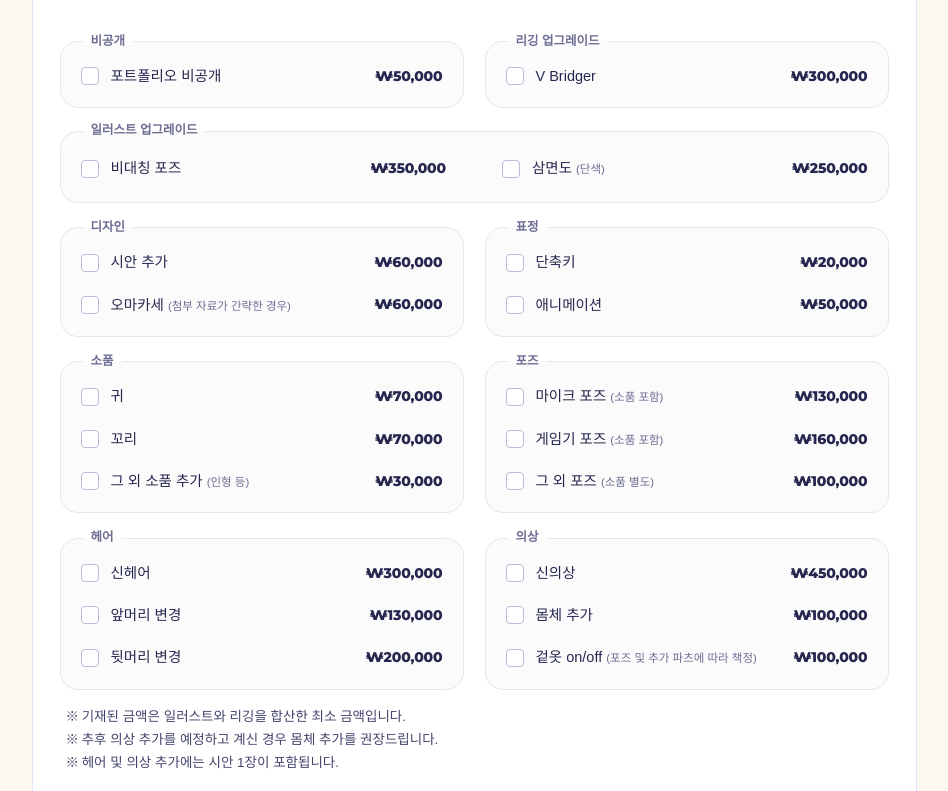
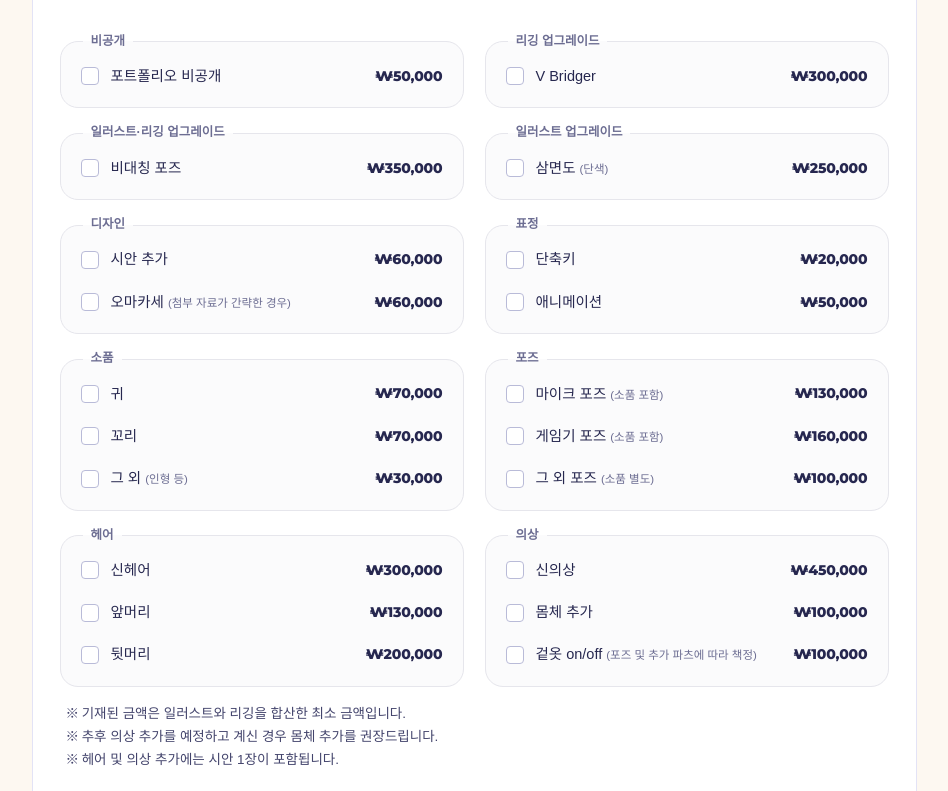
Before and after one commit to mororororo/artmug, a plain HTML site: page index.html in a window 1280 px wide. Shown: the part 4960-5751 px from the top of the page, without its empty margins (166-1114 px from the left). Drawn offline with Linux system fonts and the light colour scheme; a web font is replaced by a local one.

Commit message:
Fix missing remote menu; exclude private-portfolio from copyright fee; price/FAQ edits
- remote.html: only treat menu/state messages as coming from the main page.
  A stale remote iframe saved into the listing body sent 'hello', and the new
  remote mistook it for the main page, so it never received the menu.
- Portfolio private option is now excluded from the 30% copyright fee
  (price table and application form)
- SET price: split 비대칭 포즈 (일러스트·리깅 업그레이드) and 삼면도 (일러스트 업그레이드)
- Rename options: 앞머리, 뒷머리, 그 외
- FAQ: 오마카세 비용 추가의 기준은 어떻게 되나요?

Co-Authored-By: Claude Opus 5.5 <noreply@anthropic.com>

```diff
--- a/data.json
+++ b/data.json
@@ -14,7 +14,7 @@
     },
     {
       "a": "디테일한 요청안(특히 의복 및 장식 자료)을 전달 받지 못한 경우 오마카세 비용을 추가 책정하고 있습니다.",
-      "q": "디자인 추가 비용의 기준은 어떻게 되나요?"
+      "q": "오마카세 비용 추가의 기준은 어떻게 되나요?"
     },
     {
       "a": "개인세 작업의 경우 대표 한 분과만 소통하고 있습니다.\n버츄얼 제작에 다인원이 참여하고 있는 경우에는 개인적으로 의견을 나눈 후 **한 분이 취합하여** 작가에게 전달 부탁드립니다.",
@@ -521,7 +521,12 @@
                 "noQty": true,
                 "price": "350,000",
                 "sub": ""
-              },
+              }
+            ],
+            "title": "일러스트·리깅 업그레이드"
+          },
+          {
+            "options": [
               {
                 "name": "삼면도",
                 "noQty": true,
@@ -529,8 +534,7 @@
                 "sub": "단색"
               }
             ],
-            "title": "일러스트 업그레이드",
-            "wide": true
+            "title": "일러스트 업그레이드"
           },
           {
             "options": [
@@ -579,7 +583,7 @@
                 "sub": ""
               },
               {
-                "name": "그 외 소품 추가",
+                "name": "그 외",
                 "price": "30,000",
                 "sub": "인형 등"
               }
@@ -616,12 +620,12 @@
                 "sub": ""
               },
               {
-                "name": "앞머리 변경",
+                "name": "앞머리",
                 "price": "130,000",
                 "sub": ""
               },
               {
-                "name": "뒷머리 변경",
+                "name": "뒷머리",
                 "price": "200,000",
                 "sub": ""
               }
@@ -752,7 +756,7 @@
                 "sub": ""
               },
               {
-                "name": "그 외 소품 추가",
+                "name": "그 외",
                 "price": "15,000",
                 "sub": "인형 등"
               }
@@ -789,12 +793,12 @@
                 "sub": ""
               },
               {
-                "name": "앞머리 변경",
+                "name": "앞머리",
                 "price": "80,000",
                 "sub": ""
               },
               {
-                "name": "뒷머리 변경",
+                "name": "뒷머리",
                 "price": "130,000",
                 "sub": ""
               }
@@ -915,7 +919,7 @@
                 "sub": ""
               },
               {
-                "name": "그 외 소품 추가",
+                "name": "그 외",
                 "price": "15,000",
                 "sub": "인형 등"
               }
@@ -952,12 +956,12 @@
                 "sub": ""
               },
               {
-                "name": "앞머리 변경",
+                "name": "앞머리",
                 "price": "80,000",
                 "sub": ""
               },
               {
-                "name": "뒷머리 변경",
+                "name": "뒷머리",
                 "price": "130,000",
                 "sub": ""
               }
--- a/defaults.js
+++ b/defaults.js
@@ -15,7 +15,7 @@ window.LEUIN_DEFAULTS = {
     },
     {
       "a": "디테일한 요청안(특히 의복 및 장식 자료)을 전달 받지 못한 경우 오마카세 비용을 추가 책정하고 있습니다.",
-      "q": "디자인 추가 비용의 기준은 어떻게 되나요?"
+      "q": "오마카세 비용 추가의 기준은 어떻게 되나요?"
     },
     {
       "a": "개인세 작업의 경우 대표 한 분과만 소통하고 있습니다.\n버츄얼 제작에 다인원이 참여하고 있는 경우에는 개인적으로 의견을 나눈 후 **한 분이 취합하여** 작가에게 전달 부탁드립니다.",
@@ -275,7 +275,12 @@ window.LEUIN_DEFAULTS = {
                 "noQty": true,
                 "price": "350,000",
                 "sub": ""
-              },
+              }
+            ],
+            "title": "일러스트·리깅 업그레이드"
+          },
+          {
+            "options": [
               {
                 "name": "삼면도",
                 "noQty": true,
@@ -283,8 +288,7 @@ window.LEUIN_DEFAULTS = {
                 "sub": "단색"
               }
             ],
-            "title": "일러스트 업그레이드",
-            "wide": true
+            "title": "일러스트 업그레이드"
           },
           {
             "options": [
@@ -333,7 +337,7 @@ window.LEUIN_DEFAULTS = {
                 "sub": ""
               },
               {
-                "name": "그 외 소품 추가",
+                "name": "그 외",
                 "price": "30,000",
                 "sub": "인형 등"
               }
@@ -370,12 +374,12 @@ window.LEUIN_DEFAULTS = {
                 "sub": ""
               },
               {
-                "name": "앞머리 변경",
+                "name": "앞머리",
                 "price": "130,000",
                 "sub": ""
               },
               {
-                "name": "뒷머리 변경",
+                "name": "뒷머리",
                 "price": "200,000",
                 "sub": ""
               }
@@ -505,7 +509,7 @@ window.LEUIN_DEFAULTS = {
                 "sub": ""
               },
               {
-                "name": "그 외 소품 추가",
+                "name": "그 외",
                 "price": "15,000",
                 "sub": "인형 등"
               }
@@ -542,12 +546,12 @@ window.LEUIN_DEFAULTS = {
                 "sub": ""
               },
               {
-                "name": "앞머리 변경",
+                "name": "앞머리",
                 "price": "80,000",
                 "sub": ""
               },
               {
-                "name": "뒷머리 변경",
+                "name": "뒷머리",
                 "price": "130,000",
                 "sub": ""
               }
@@ -668,7 +672,7 @@ window.LEUIN_DEFAULTS = {
                 "sub": ""
               },
               {
-                "name": "그 외 소품 추가",
+                "name": "그 외",
                 "price": "15,000",
                 "sub": "인형 등"
               }
@@ -705,12 +709,12 @@ window.LEUIN_DEFAULTS = {
                 "sub": ""
               },
               {
-                "name": "앞머리 변경",
+                "name": "앞머리",
                 "price": "80,000",
                 "sub": ""
               },
               {
-                "name": "뒷머리 변경",
+                "name": "뒷머리",
                 "price": "130,000",
                 "sub": ""
               }
--- a/index.html
+++ b/index.html
@@ -2133,8 +2133,8 @@ button,a,label,.chip,.oc,.pc,.sc-card{touch-action:manipulation}
       var p = num(o.price), unit = o.unit || '개';
       if (!p) unpriced = true;
       optSum += p * q;
-      /* V Bridger : 저작권(개인세 30%) 비용 제외 항목 */
-      var nx = /v\s*bridger/i.test(o.name || '');
+      /* V Bridger · 포트폴리오 비공개 : 저작권(개인세 30%) 비용 제외 항목 */
+      var nx = /v\s*bridger|포트폴리오\s*비공개/i.test(o.name || '');
       if (nx) exempt += p * q;
       var qtxt = o.noQty ? '' : (unit === '개' ? (q > 1 ? ' × ' + q : '') : ' · ' + q + unit);
       lines.push({ name: o.name + (o.sub ? ' (' + o.sub + ')' : ''), q: q, unit: unit, qtxt: qtxt, price: p, raw: o.name, nx: nx });
@@ -2197,7 +2197,9 @@ button,a,label,.chip,.oc,.pc,.sc-card{touch-action:manipulation}
       /* 신청서 예상 금액 계산용 : 가격표에서 고른 타입 금액 · 옵션 금액(비공개는 신청서의 개월 수로 따로 계산) */
       var nm0 = r.card ? (r.card.name || '') : '';
       FORM.setReflect(r.card ? { kind: KIND_LABEL[r.tab.key] || r.tab.key, size: nm0.indexOf('반신') >= 0 ? '반신' : nm0.indexOf('전신') >= 0 ? '전신' : '', base: r.base } : null,
-        r.lines.reduce(function (s, l) { return l.raw === '포트폴리오 비공개' ? s : s + l.price * l.q; }, 0), r.exempt);
+        r.lines.reduce(function (s, l) { return l.raw === '포트폴리오 비공개' ? s : s + l.price * l.q; }, 0),
+        /* 저작권 제외 금액 : 비공개는 신청서에서 개월 수로 따로 빼므로 여기서는 V Bridger 만 */
+        r.lines.reduce(function (s, l) { return l.nx && l.raw !== '포트폴리오 비공개' ? s + l.price * l.q : s; }, 0));
       if (r.card) {
         FORM.setChip('kind', KIND_LABEL[r.tab.key] || r.tab.key);
         var nm = r.card.name || '';
@@ -2378,10 +2380,11 @@ button,a,label,.chip,.oc,.pc,.sc-card{touch-action:manipulation}
         priv = po ? num(po.price) * (+privEl.value) : 0;
       }
       var sub = base + optExtra + priv, plus = sel.act === '개인세' && sel.copy === '구매';
-      var total = plus ? sub + Math.round((sub - optExempt) * 0.3) : sub;
+      /* 저작권 비용 : 개인세 기준 30% (V Bridger · 포트폴리오 비공개 제외), 기업세는 별도 안내, 리깅은 없음 */
+      var cr = Math.round((sub - optExempt - priv) * 0.3);
+      var total = plus ? sub + cr : sub;
       $('f_est').value = total > 0 ? comma(total) : '';
-      /* 저작권 비용 : 개인세 기준 30% (V Bridger 제외), 기업세는 별도 안내, 리깅은 없음 */
-      var crEl = $('f_cr'), cr = Math.round((sub - optExempt) * 0.3);
+      var crEl = $('f_cr');
       crEl.placeholder = sel.kind === '리깅' ? '리깅은 저작권 구매 없음' : !sel.act ? '활동 구분 선택 시 자동계산' : sel.act === '기업세' ? '기업세는 문의 시 안내' : sel.copy === '구매' ? '저작권 비용 자동계산' : '구매 시 자동계산';
       crEl.value = sel.copy === '구매' && sel.kind !== '리깅' && sel.act && sel.act !== '기업세' && cr > 0 ? comma(cr) : '';
       var note = $('estNote');
```
Also changed, not shown: remote.html (+3 -0 lines).
